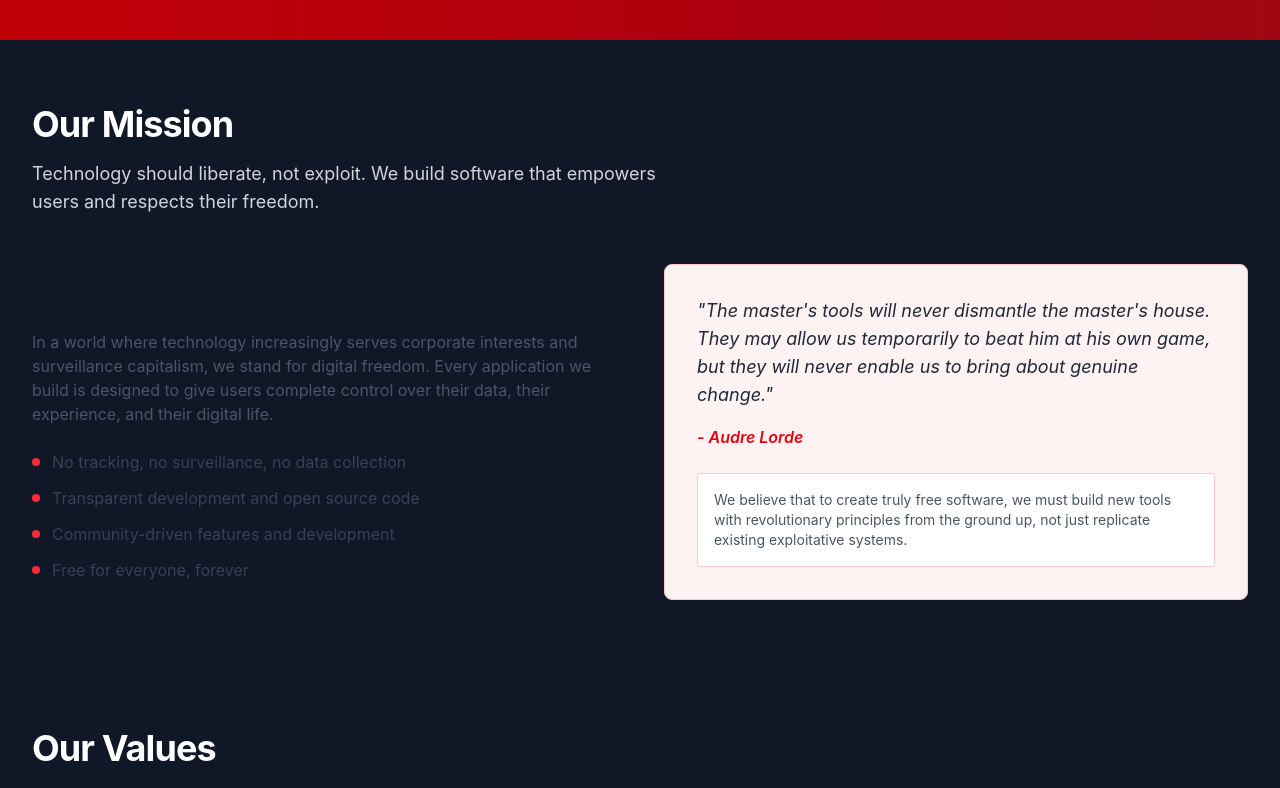
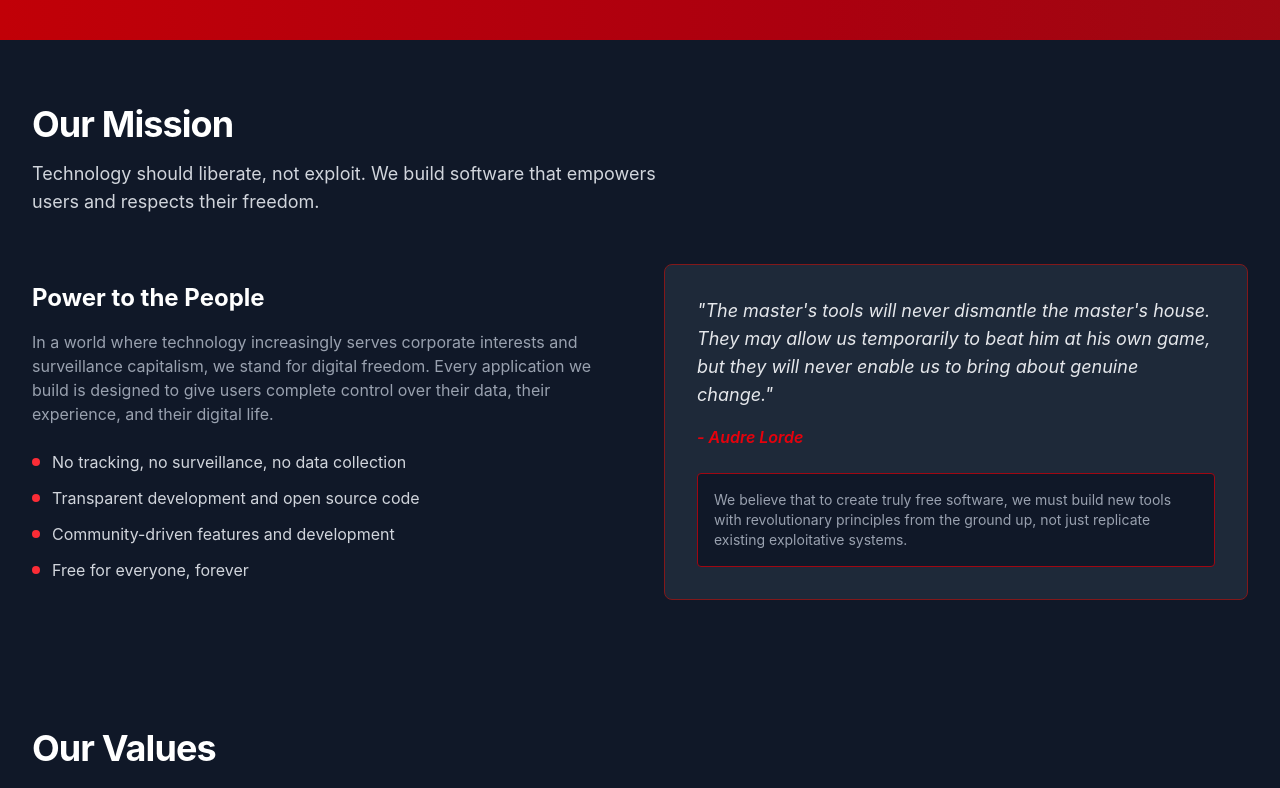
Before and after one commit to openlyst/openlyst, a SvelteKit app: page /about in a window 1280 px wide. Shown: the part 469-1257 px from the top of the page. Built offline with nearby package versions, Linux system fonts and the light colour scheme.

Commit message:
Update text colors for improved contrast and readability in the About section

```diff
--- a/src/routes/about/+page.svelte
+++ b/src/routes/about/+page.svelte
@@ -31,8 +31,8 @@
   {#snippet children()}
     <div class="grid grid-cols-1 lg:grid-cols-2 gap-12 items-center">
       <div>
-        <h3 class="text-2xl font-bold text-gray-900 mb-4">Power to the People</h3>
-        <p class="text-gray-600 mb-6">
+        <h3 class="text-2xl font-bold text-white mb-4">Power to the People</h3>
+        <p class="text-gray-400 mb-6">
           In a world where technology increasingly serves corporate interests and surveillance capitalism,
           we stand for digital freedom. Every application we build is designed to give users complete
           control over their data, their experience, and their digital life.
@@ -41,32 +41,32 @@
         <ul class="space-y-3">
           <li class="flex items-start">
             <div class="w-2 h-2 bg-red-500 rounded-full mt-2 mr-3 flex-shrink-0"></div>
-            <span class="text-gray-700">No tracking, no surveillance, no data collection</span>
+            <span class="text-gray-300">No tracking, no surveillance, no data collection</span>
           </li>
           <li class="flex items-start">
             <div class="w-2 h-2 bg-red-500 rounded-full mt-2 mr-3 flex-shrink-0"></div>
-            <span class="text-gray-700">Transparent development and open source code</span>
+            <span class="text-gray-300">Transparent development and open source code</span>
           </li>
           <li class="flex items-start">
             <div class="w-2 h-2 bg-red-500 rounded-full mt-2 mr-3 flex-shrink-0"></div>
-            <span class="text-gray-700">Community-driven features and development</span>
+            <span class="text-gray-300">Community-driven features and development</span>
           </li>
           <li class="flex items-start">
             <div class="w-2 h-2 bg-red-500 rounded-full mt-2 mr-3 flex-shrink-0"></div>
-            <span class="text-gray-700">Free for everyone, forever</span>
+            <span class="text-gray-300">Free for everyone, forever</span>
           </li>
         </ul>
       </div>
 
-      <div class="bg-red-50 rounded-lg p-8 border border-red-200">
-        <blockquote class="text-lg text-gray-800 italic mb-4">
+      <div class="bg-gray-800 rounded-lg p-8 border border-red-900">
+        <blockquote class="text-lg text-gray-200 italic mb-4">
           "The master's tools will never dismantle the master's house. They may allow us temporarily
           to beat him at his own game, but they will never enable us to bring about genuine change."
         </blockquote>
         <cite class="text-red-600 font-semibold">- Audre Lorde</cite>
 
-        <div class="mt-6 p-4 bg-white rounded border border-red-200">
-          <p class="text-sm text-gray-600">
+        <div class="mt-6 p-4 bg-gray-900 rounded border border-red-800">
+          <p class="text-sm text-gray-400">
             We believe that to create truly free software, we must build new tools with revolutionary
             principles from the ground up, not just replicate existing exploitative systems.
           </p>
```
